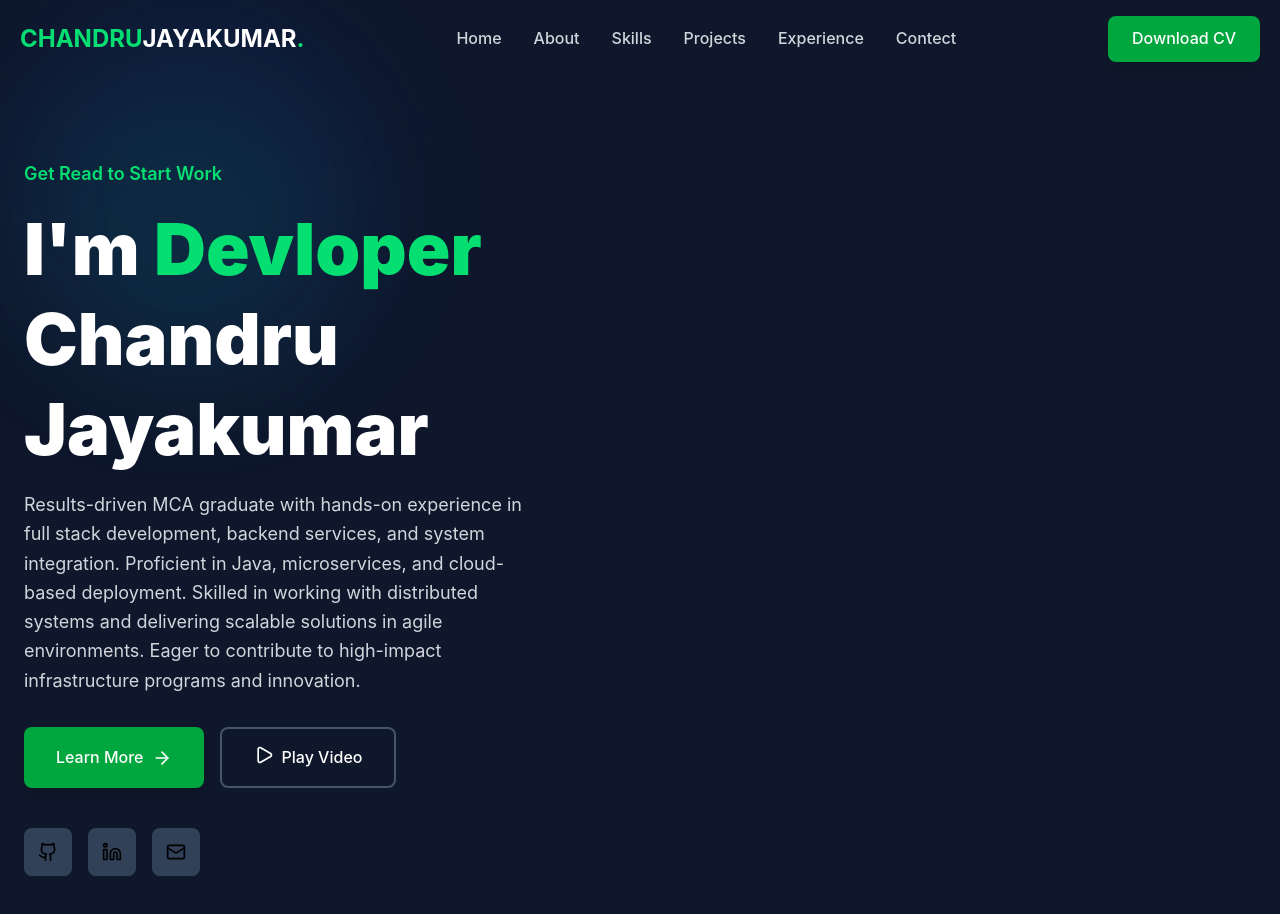
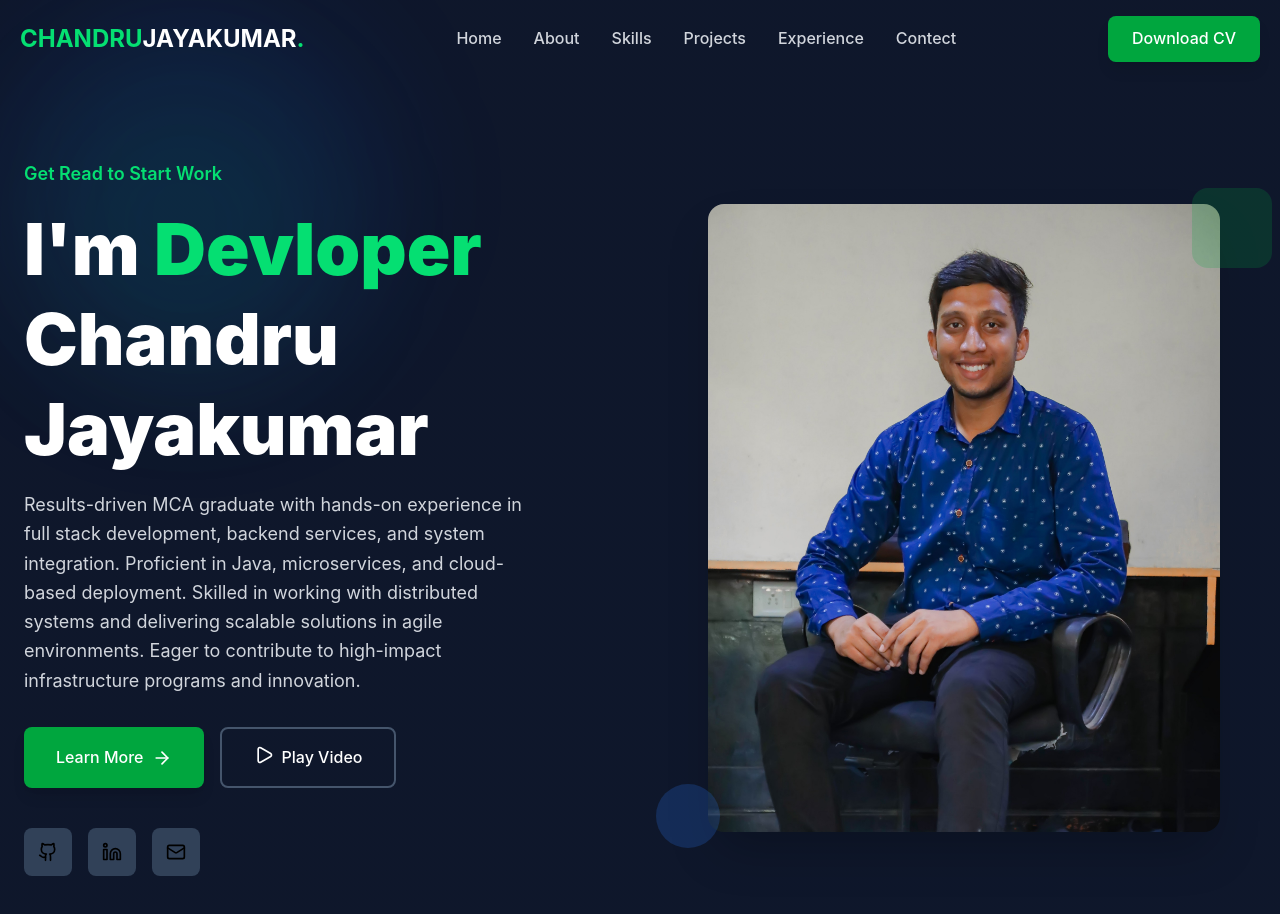
Before and after one commit to chandrujayakumar/Portfolio, a React (Vite) app in the folder Portfolio/: page / in a window 1280 px wide. Shown: the top 914 px of the page. Built offline with nearby package versions, Linux system fonts and the light colour scheme.

Commit message:
Adding Right content and Image

```diff
--- a/Portfolio/src/compounents/Header.jsx
+++ b/Portfolio/src/compounents/Header.jsx
@@ -9,7 +9,7 @@ function Header() {
 
       useEffect(() => {
         const handleScroll = () => {
-          setIsScrolled(window.screenY > 50);
+          setIsScrolled(window.scrollY > 50);
         }
         window.addEventListener("scroll",handleScroll);
         return () => window.removeEventListener("scroll", handleScroll);
--- a/Portfolio/src/compounents/Hero.jsx
+++ b/Portfolio/src/compounents/Hero.jsx
@@ -1,4 +1,5 @@
 import { ArrowRight, Github, Linkedin, Mail, Play } from 'lucide-react'
+import myImage from '../assets/Chandru_img.jpg';
 import React from 'react'
 
 function Hero() {
@@ -86,6 +87,23 @@ function Hero() {
                     </div>
 
                 </div>
+                {/* Right Content */}
+                <div className={`relative transition-all duration-1000 delay-300`}>
+                    <div className='relative'>
+                        <div className='w-full max-w-lg mx-auto'>
+                            <div className='relative group'>
+                                <img src={myImage} alt="" className='w-full rounded-2xl shadow-2xl transition-all duration-500
+                                group-hover:scale-105'
+                                 />
+                            </div>
+                        </div>
+                        <div className='absolute -top-4 -right-4 w-20 h-20 bg-green-600 rounded-2xl
+                        opacity-20'></div>
+                        <div className='absolute -bottom-4 -left-4 w-16 h-16 bg-blue-500 rounded-full
+                        opacity-20'></div>
+                    </div>
+
+                </div>
             </div>
 
         </div>
```
Also changed, not shown: Portfolio/src/assets/Chandru_img.jpg (added).
